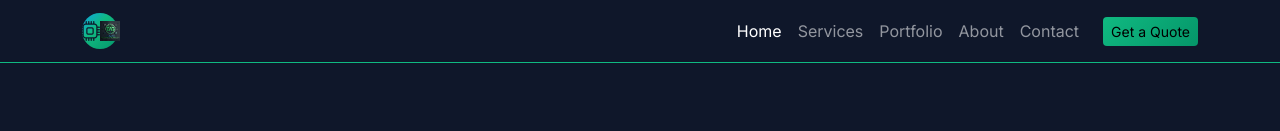
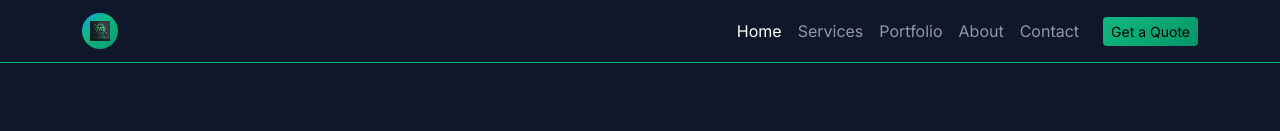
Before and after one commit to thamizhiadmin/TAT, a React (Vite) app: page / in a window 1280 px wide. Shown: the top 131 px of the page. Built offline with nearby package versions, Linux system fonts and the light colour scheme; no server answers.

Commit message:
Fix navbar logo import and update

```diff
--- a/src/components/Navbar.tsx
+++ b/src/components/Navbar.tsx
@@ -7,7 +7,6 @@ export default function Navbar() {
 			<div className="container">
 				<NavLink to="/" className="navbar-brand d-flex align-items-center gap-2">
 					<span className="rounded-circle d-inline-flex align-items-center justify-content-center bg-gradient-emerald" style={{ width: 36, height: 36 }}>
-						<i className="bi bi-cpu text-dark"></i>
 						{/* <i className="bi bi-cpu text-dark"></i> */}
 						<img
 							src={logoPrimary}
```
